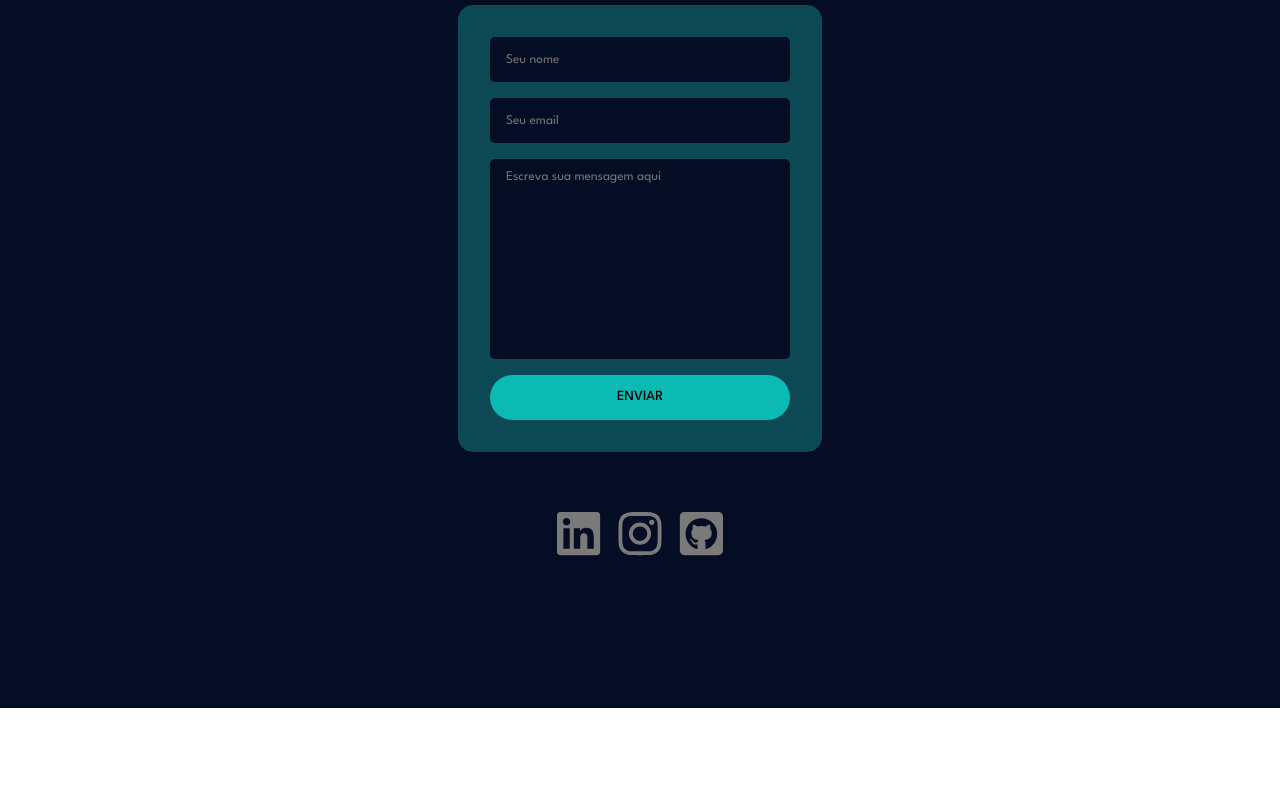
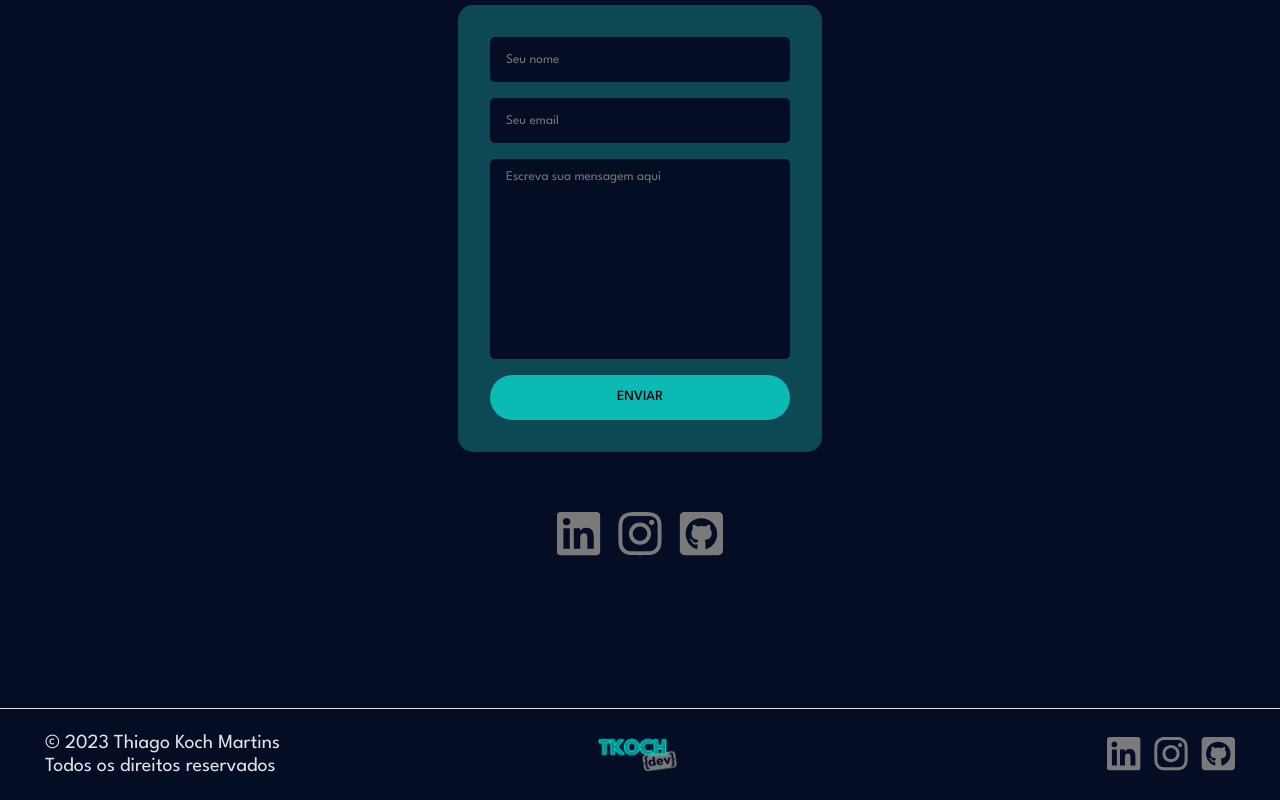
Before and after one commit to tkoch97/tkoch-dev-portfolio, a React (Vite) app: page / in a window 1280 px wide. Shown: the part 5418-6218 px from the top of the page. Before the commit the page ends 6126 px from the top, so only its background shows below. Built offline with nearby package versions, Linux system fonts and the light colour scheme.

Commit message:
feat: create footer layout

```diff
--- a/src/components/Footer/index.jsx
+++ b/src/components/Footer/index.jsx
@@ -1,5 +1,30 @@
 import './style.scss'
+import logo from "../../assets/logo-tkoch-sem-fundo.png";
+import { SocialMediaLinks } from '../SocialMediaLinks';
 
 export function Footer() {
+ return(
+  <>
+    <div className='footer'>
 
+      <div className='footer__content'>
+
+        <div className='footer__copyright'>
+          <p className='footer__copyright_p1'>
+            © 2023 Thiago Koch Martins
+          </p>
+          <p className='footer__copyright_p2'>
+            Todos os direitos reservados
+          </p>
+        </div>
+
+        <img className='footer__logo' src={logo} alt="logo"/>
+
+        <SocialMediaLinks className="socialMediaLinksStructure--toFooter"/>
+
+      </div>
+
+    </div>
+  </>
+ )
 }
--- a/src/components/Footer/style.scss
+++ b/src/components/Footer/style.scss
@@ -0,0 +1,43 @@
+@import '../../styles/themes';
+
+.footer{
+  display: flex;
+  flex-direction: row;
+  justify-content: center;
+  height: clamb(4.4rem, 50vw, 10.2rem);
+  padding: 2.5rem 4.5rem;
+  border-top: 0.5px solid $light-200;
+  background-color: $dark-300;
+
+  @media screen and (max-width: map-get($DEVICE_BREAKPOINTS, SM)) {
+    padding: 1.1rem 2.0rem;
+  }
+}
+
+.footer__content {
+  width: 100%;
+  display: flex;
+  justify-content: space-between;
+  align-items: center;
+}
+
+.footer__copyright {
+  color: $light-200;
+  display: flex;
+  flex-direction: column;
+  gap: clamp(.2rem, 1vw, .5rem);
+  > p {
+    font-size: clamp(.8rem, 3vw, 2.0rem);
+  }
+}
+
+.footer__logo {
+  display: none;
+
+  @media screen and (min-width: map-get($DEVICE_BREAKPOINTS, LG)) {
+    display: block;
+    position: absolute;
+    right: 47%;
+    width: 8.0rem;
+  }
+}
```
